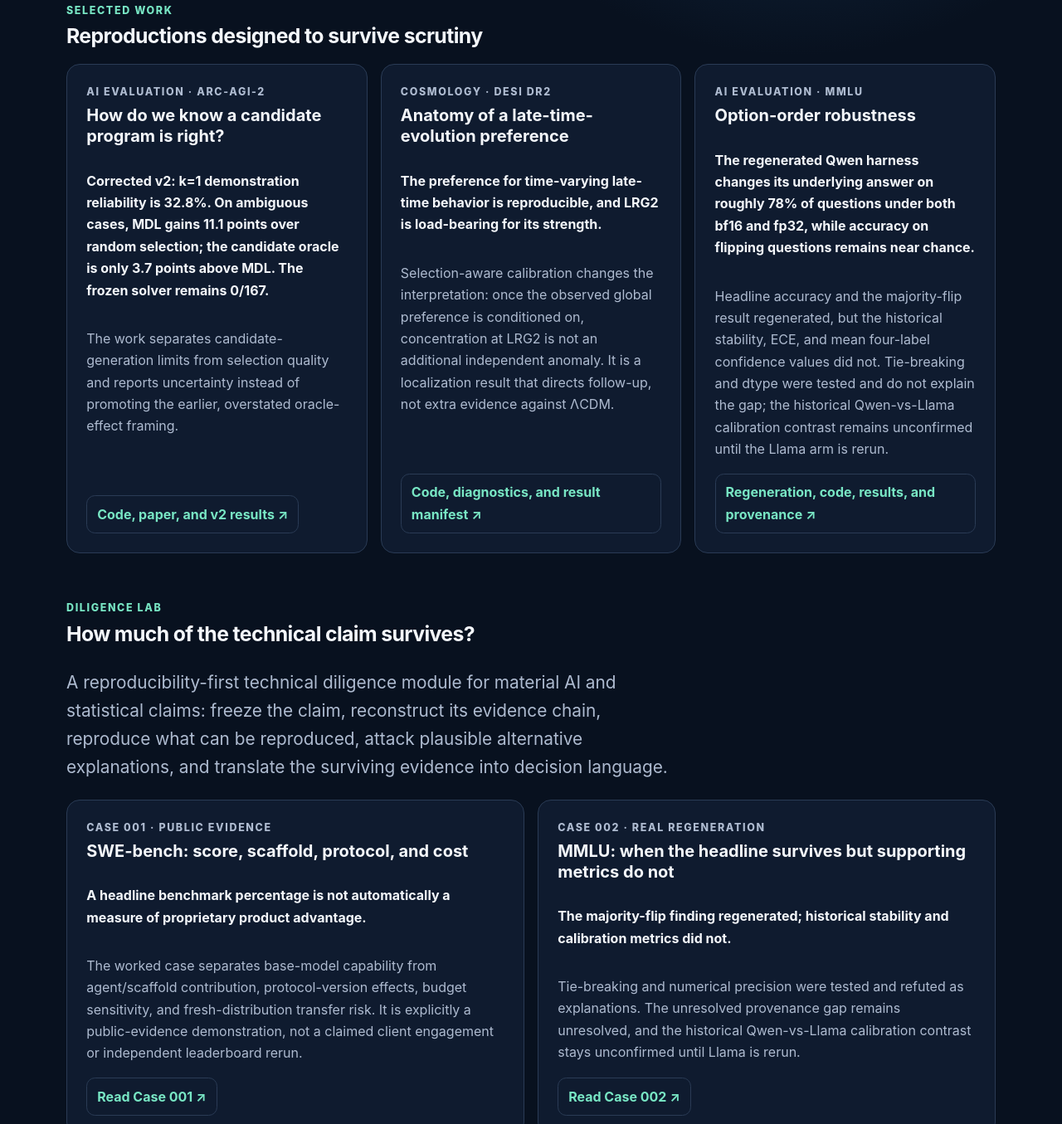
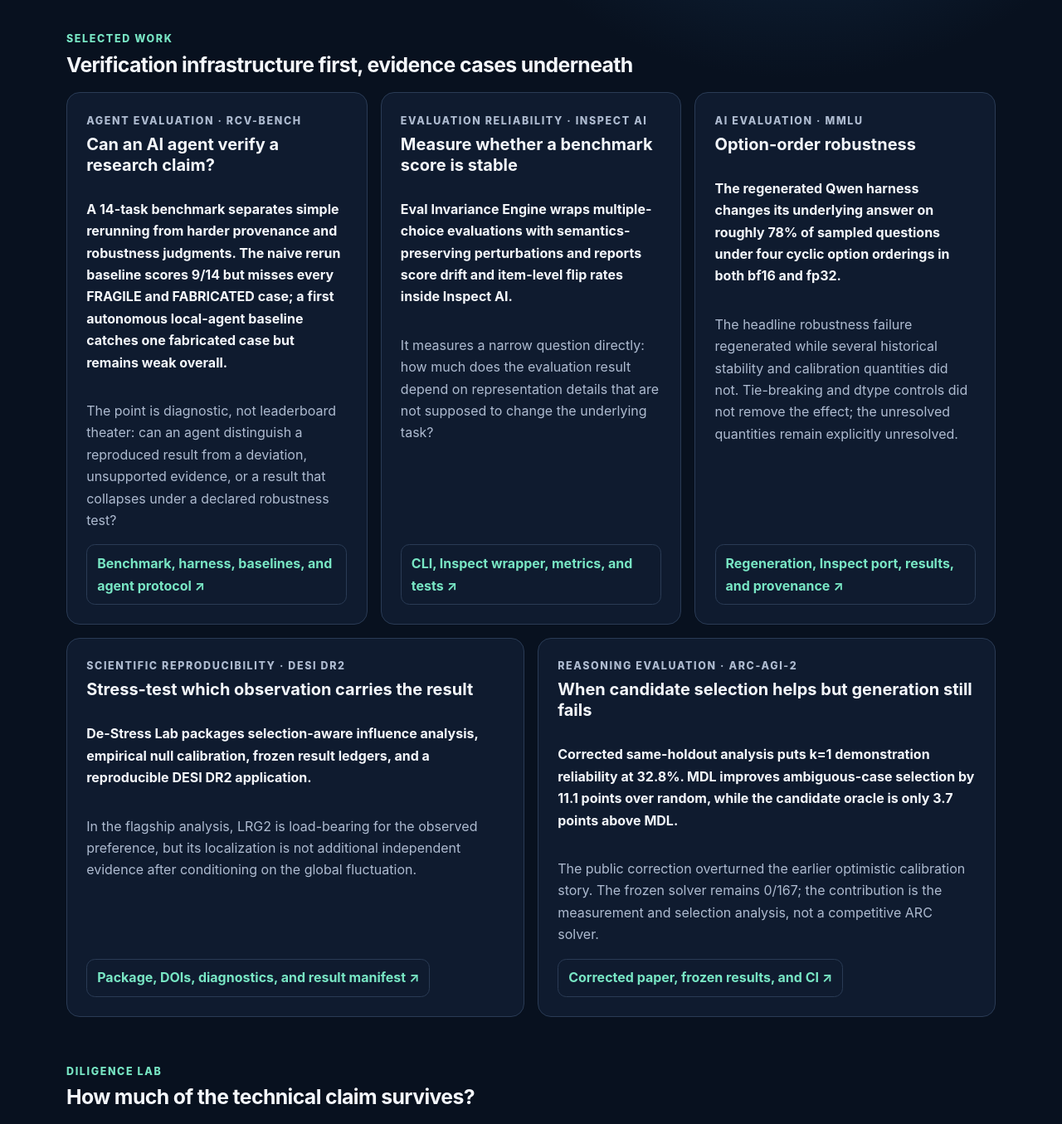
Before and after one commit to GrobeStreet/robert-morong-research, a website: page index.html in a window 1280 px wide. Shown: the part 552-1907 px from the top of the page at 83% size. Drawn offline with Linux system fonts and the light colour scheme.

Commit message:
Lead research site with verification and evaluation reliability

```diff
--- a/index.html
+++ b/index.html
@@ -6,7 +6,7 @@
     <meta name="color-scheme" content="dark" />
     <meta
       name="description"
-      content="Robert Morong &#8212; independent research in cosmology, AI evaluation, reproducibility engineering, and technical claims diligence."
+      content="Robert Morong &#8212; independent research in AI evaluation reliability, research-claim verification, reproducibility engineering, and technical claims diligence."
     />
     <title>Robert Morong &#8212; Independent Research</title>
     <style>
@@ -111,12 +111,10 @@
   <body>
     <main>
       <header>
-        <p class="eyebrow">Independent research &#183; reproducibility engineering</p>
+        <p class="eyebrow">AI evaluation &#183; research-claim verification &#183; reproducibility</p>
         <h1>Judge the work by the evidence.</h1>
         <p class="lede">
-          I&#8217;m Robert &#8220;Bobby&#8221; Morong. I independently reproduce quantitative claims,
-          stress-test the assumptions that carry them, and publish inspectable code,
-          frozen results, and explicit limits.
+          I&#8217;m Robert &#8220;Bobby&#8221; Morong. I build inspectable evaluations that test whether AI, benchmark, statistical, and technical claims survive reruns, provenance checks, held-out tests, and adversarial scrutiny. I publish the code, frozen evidence, corrections, and limits.
         </p>
         <div class="actions">
           <a class="button primary" href="#research">See the research</a>
@@ -129,56 +127,68 @@
 
       <section id="research">
         <p class="eyebrow">Selected work</p>
-        <h2>Reproductions designed to survive scrutiny</h2>
+        <h2>Verification infrastructure first, evidence cases underneath</h2>
         <div class="grid">
           <article class="card">
-            <p class="eyebrow">AI evaluation &#183; ARC-AGI-2</p>
-            <h3>How do we know a candidate program is right?</h3>
+            <p class="eyebrow">Agent evaluation &#183; RCV-Bench</p>
+            <h3>Can an AI agent verify a research claim?</h3>
             <p class="result">
-              Corrected v2: k=1 demonstration reliability is 32.8%. On ambiguous
-              cases, MDL gains 11.1 points over random selection; the candidate
-              oracle is only 3.7 points above MDL. The frozen solver remains 0/167.
+              A 14-task benchmark separates simple rerunning from harder provenance and robustness judgments. The naive rerun baseline scores 9/14 but misses every FRAGILE and FABRICATED case; a first autonomous local-agent baseline catches one fabricated case but remains weak overall.
             </p>
             <p>
-              The work separates candidate-generation limits from selection quality
-              and reports uncertainty instead of promoting the earlier, overstated
-              oracle-effect framing.
+              The point is diagnostic, not leaderboard theater: can an agent distinguish a reproduced result from a deviation, unsupported evidence, or a result that collapses under a declared robustness test?
             </p>
-            <a class="project-link" href="https://github.com/GrobeStreet/arc-agi-2-occam-baseline">Code, paper, and v2 results &#8599;</a>
+            <a class="project-link" href="https://github.com/GrobeStreet/rcv-bench">Benchmark, harness, baselines, and agent protocol &#8599;</a>
           </article>
 
           <article class="card">
-            <p class="eyebrow">Cosmology &#183; DESI DR2</p>
-            <h3>Anatomy of a late-time-evolution preference</h3>
+            <p class="eyebrow">Evaluation reliability &#183; Inspect AI</p>
+            <h3>Measure whether a benchmark score is stable</h3>
             <p class="result">
-              The preference for time-varying late-time behavior is reproducible,
-              and LRG2 is load-bearing for its strength.
+              Eval Invariance Engine wraps multiple-choice evaluations with semantics-preserving perturbations and reports score drift and item-level flip rates inside Inspect AI.
             </p>
             <p>
-              Selection-aware calibration changes the interpretation: once the
-              observed global preference is conditioned on, concentration at LRG2
-              is not an additional independent anomaly. It is a localization result
-              that directs follow-up, not extra evidence against &#923;CDM.
+              It measures a narrow question directly: how much does the evaluation result depend on representation details that are not supposed to change the underlying task?
             </p>
-            <a class="project-link" href="https://github.com/GrobeStreet/de-stress-lab">Code, diagnostics, and result manifest &#8599;</a>
+            <a class="project-link" href="https://github.com/GrobeStreet/eval-invariance-engine">CLI, Inspect wrapper, metrics, and tests &#8599;</a>
           </article>
 
           <article class="card">
             <p class="eyebrow">AI evaluation &#183; MMLU</p>
             <h3>Option-order robustness</h3>
             <p class="result">
-              The regenerated Qwen harness changes its underlying answer on roughly
-              78% of questions under both bf16 and fp32, while accuracy on flipping
-              questions remains near chance.
+              The regenerated Qwen harness changes its underlying answer on roughly 78% of sampled questions under four cyclic option orderings in both bf16 and fp32.
             </p>
             <p>
-              Headline accuracy and the majority-flip result regenerated, but the
-              historical stability, ECE, and mean four-label confidence values did
-              not. Tie-breaking and dtype were tested and do not explain the gap;
-              the historical Qwen-vs-Llama calibration contrast remains unconfirmed
-              until the Llama arm is rerun.
+              The headline robustness failure regenerated while several historical stability and calibration quantities did not. Tie-breaking and dtype controls did not remove the effect; the unresolved quantities remain explicitly unresolved.
             </p>
-            <a class="project-link" href="https://github.com/GrobeStreet/mmlu-robustness-audit">Regeneration, code, results, and provenance &#8599;</a>
+            <a class="project-link" href="https://github.com/GrobeStreet/mmlu-robustness-audit">Regeneration, Inspect port, results, and provenance &#8599;</a>
+          </article>
+        </div>
+
+        <div class="grid two" style="margin-top: 1rem;">
+          <article class="card">
+            <p class="eyebrow">Scientific reproducibility &#183; DESI DR2</p>
+            <h3>Stress-test which observation carries the result</h3>
+            <p class="result">
+              De-Stress Lab packages selection-aware influence analysis, empirical null calibration, frozen result ledgers, and a reproducible DESI DR2 application.
+            </p>
+            <p>
+              In the flagship analysis, LRG2 is load-bearing for the observed preference, but its localization is not additional independent evidence after conditioning on the global fluctuation.
+            </p>
+            <a class="project-link" href="https://github.com/GrobeStreet/de-stress-lab">Package, DOIs, diagnostics, and result manifest &#8599;</a>
+          </article>
+
+          <article class="card">
+            <p class="eyebrow">Reasoning evaluation &#183; ARC-AGI-2</p>
+            <h3>When candidate selection helps but generation still fails</h3>
+            <p class="result">
+              Corrected same-holdout analysis puts k=1 demonstration reliability at 32.8%. MDL improves ambiguous-case selection by 11.1 points over random, while the candidate oracle is only 3.7 points above MDL.
+            </p>
+            <p>
+              The public correction overturned the earlier optimistic calibration story. The frozen solver remains 0/167; the contribution is the measurement and selection analysis, not a competitive ARC solver.
+            </p>
+            <a class="project-link" href="https://github.com/GrobeStreet/arc-agi-2-occam-baseline">Corrected paper, frozen results, and CI &#8599;</a>
           </article>
         </div>
       </section>
@@ -246,7 +256,7 @@
       </section>
 
       <footer>
-        Robert Morong &#183; Independent researcher in cosmology and AI evaluation &#183;
+        Robert Morong &#183; Independent research engineer in AI evaluation reliability and research-claim verification &#183;
         <a href="https://github.com/GrobeStreet">Public work</a> &#183;
         <a href="mailto:bobbyopsassistant@gmail.com">Email</a>
       </footer>
```
